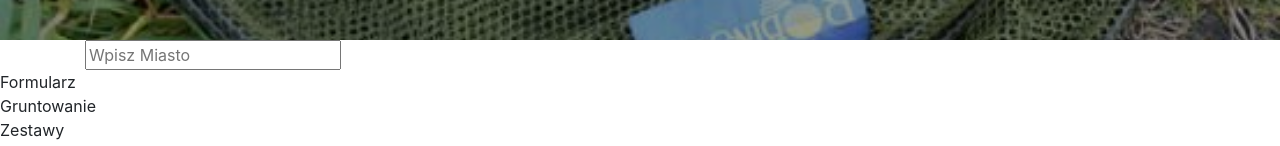
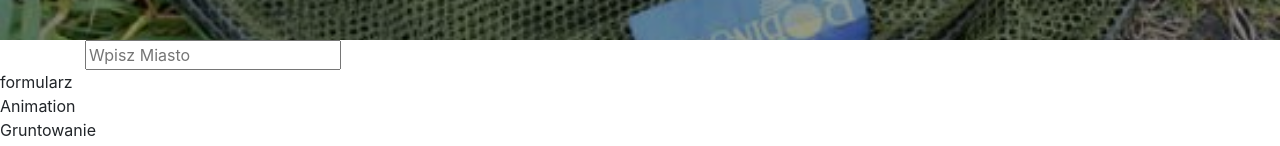
Before and after one commit to TomekRatajczak/React_app1, a React (Create React App) app in the folder wotr/: page / in a window 1280 px wide. Shown: the part 804-950 px from the top of the page. Built offline with nearby package versions, Linux system fonts and the light colour scheme.

Commit message:
my first real commit

```diff
--- a/wotr/src/App.js
+++ b/wotr/src/App.js
@@ -6,6 +6,7 @@ import Header from './components/Header';
 import Hero from './components/Hero';
 import Weather from './components/Weather';
 import FishingForm from './components/FishingForm';
+import AnimationForm from './components/AnimationForm';
 import DepthTest from './components/DepthTest';
 import FloatSets from './components/FloatSets';
 import Groundbait from './components/Groundbait';
@@ -33,8 +34,11 @@ function App() {
       <Hero {...hero} />
       <Weather {...weather} />
       <FishingForm {...fishingForm} />
+      <AnimationForm />
       <DepthTest {...depthTest} />
       <FloatSets {...floatSets} />
+      <AnimationForm />
+      <AnimationForm />
       <Groundbait {...groundbait} />
       <Tactics {...tactics} />
       <Footer {...contact} {...contactDetails} />
--- /dev/null
+++ b/wotr/src/components/AnimationForm/index.js
@@ -0,0 +1,10 @@
+import React from 'react';
+import s from './style.module.css';
+
+export default function AnimationForm(){
+  return (
+    <div>
+      Animation
+    </div>
+  )
+}
--- a/wotr/src/components/FishingForm/index.js
+++ b/wotr/src/components/FishingForm/index.js
@@ -5,10 +5,10 @@ import s from './style.module.css';
 // const logo = props.logo
 // const menu = props.menu
 
-export default function FishingForm() {
+export default function FishingForm({title, parts}) {
   return (
     <div>
-      Formularz
+      formularz
     </div>
   )
 }
--- a/wotr/src/homepage.const.js
+++ b/wotr/src/homepage.const.js
@@ -27,13 +27,82 @@ export const homepage = {
     },
     weather: {
       title: 'Pogoda na ryby',
-      subtitle: 'Phasellus nisi sem, laoreet pulvinar pellentesque quis, laoreet eget elit. Ut non placerat est. Vivamus molestie libero ac lacinia vehicula.',
       button: "Read more",
     },
     fishingForm: {
       title: 'Formularz',
-      subtitle: 'Phasellus nisi sem, laoreet pulvinar pellentesque quis, laoreet eget elit. Ut non placerat est. Vivamus molestie libero ac lacinia vehicula.',
-      button: "Read more",
+      parts: [
+        {
+          tag: "Pora roku",
+          answer: [
+            "Wiosna",
+            "Lato",
+            "Jesień",
+            "Zima"
+          ]
+        },
+        {
+          tag: "Pora dnia",
+          answer: [
+            "Poranek",
+            "Południe",
+            "Wieczór",
+            "Noc"
+          ]
+        },
+        {
+          tag: "Pogoda",
+          answer: [
+            "Pochmurno",
+            "Słonecznie",
+            "Umiarkowanie",
+            "Zima"
+          ]
+        },
+        {
+          tag: "Rodzaj połowu",
+          answer: [
+            "Rekreacyjnie",
+            "Treningowo",
+            "Oficjalny trening",
+            "Zawoody"
+          ]
+        },
+        {
+          tag: "Czas połowu",
+          answer: [
+            "2 godz",
+            "3 godz",
+            "4 godziny",
+            "oow 5 godzin"
+          ]
+        },
+        {
+          tag: "dłogość edki",
+          answer: [
+            "3 m",
+            "4 m",
+            "5 m",
+            "6 m",
+            "7 m",
+            "8 m",
+            "9 m"
+          ]
+        },
+        {
+          tag: "Poławiane gatunki",
+          answer: [
+            "Ukleja",
+            "Płoć",
+            "Krąp",
+            "Leszcz",
+            "Kleń, Jaź, Jelec",
+            "Ryby karpiowate małe",
+            "Ryby karpiowate duże"
+          ]
+        }
+
+      ]
 
     },
     depthTest: {
```
Also changed, not shown: wotr/src/components/AnimationForm/style.module.css (added).
